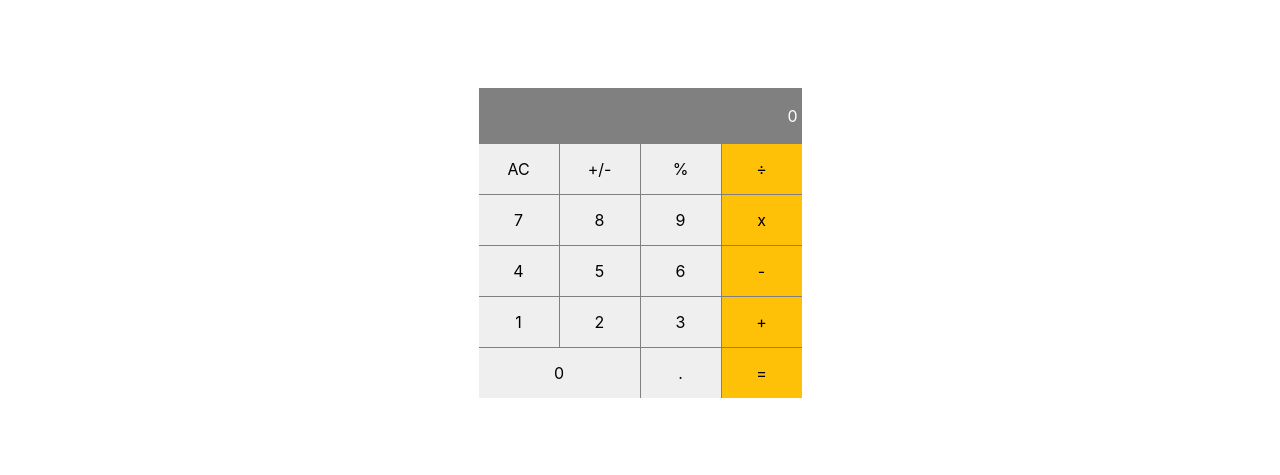
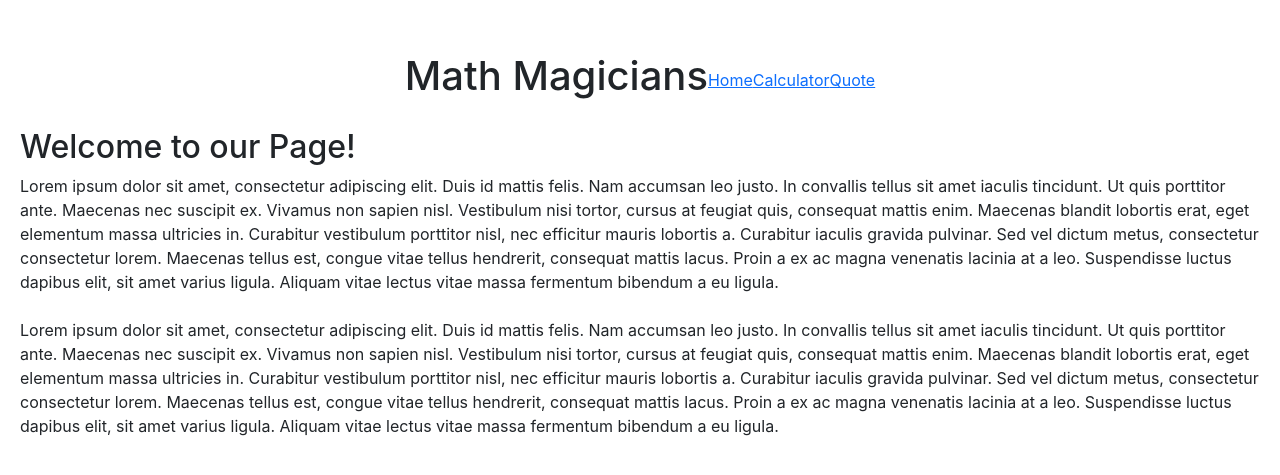
Before and after one commit to Ghiftee/math-magician-app, a React (Create React App) app: page / in a window 1280 px wide. Shown: the part 157-632 px from the top of the page. Built offline with nearby package versions, Linux system fonts and the light colour scheme.

Commit message:
Update app.js file

```diff
--- a/src/App.js
+++ b/src/App.js
@@ -1,10 +1,51 @@
 import './App.css';
-import Calculator from './components/Calculator';
+import {
+  BrowserRouter as Router,
+  Link,
+  Route,
+  Switch,
+} from 'react-router-dom';
+import Home from './pages/home';
+import CalcPage from './pages/calculator';
+import Quote from './pages/quotes';
 
 function App() {
   return (
     <div className="App">
-      <Calculator />
+      <Router>
+        <header
+          style={{
+            display: 'flex',
+            justifyContent: 'space-between',
+            alignItems: 'center',
+            padding: '20px',
+          }}
+        >
+          <h1>Math Magicians</h1>
+          <nav>
+            <Link className="p-10 border-right" to="/">Home</Link>
+            <Link className="p-10 border-right" to="/calculator">Calculator</Link>
+            <Link className="p-10" to="/quote">Quote</Link>
+          </nav>
+        </header>
+        <main
+          style={{
+            padding: '0px 20px',
+          }}
+        >
+          <Switch>
+            <Route path="/quote">
+              <Quote />
+            </Route>
+            <Route path="/calculator">
+              <CalcPage />
+            </Route>
+            <Route path="/">
+              <Home />
+            </Route>
+          </Switch>
+        </main>
+      </Router>
     </div>
   );
 }
```
Also changed, not shown: src/pages/quotes.jsx (line endings or trailing spaces).
